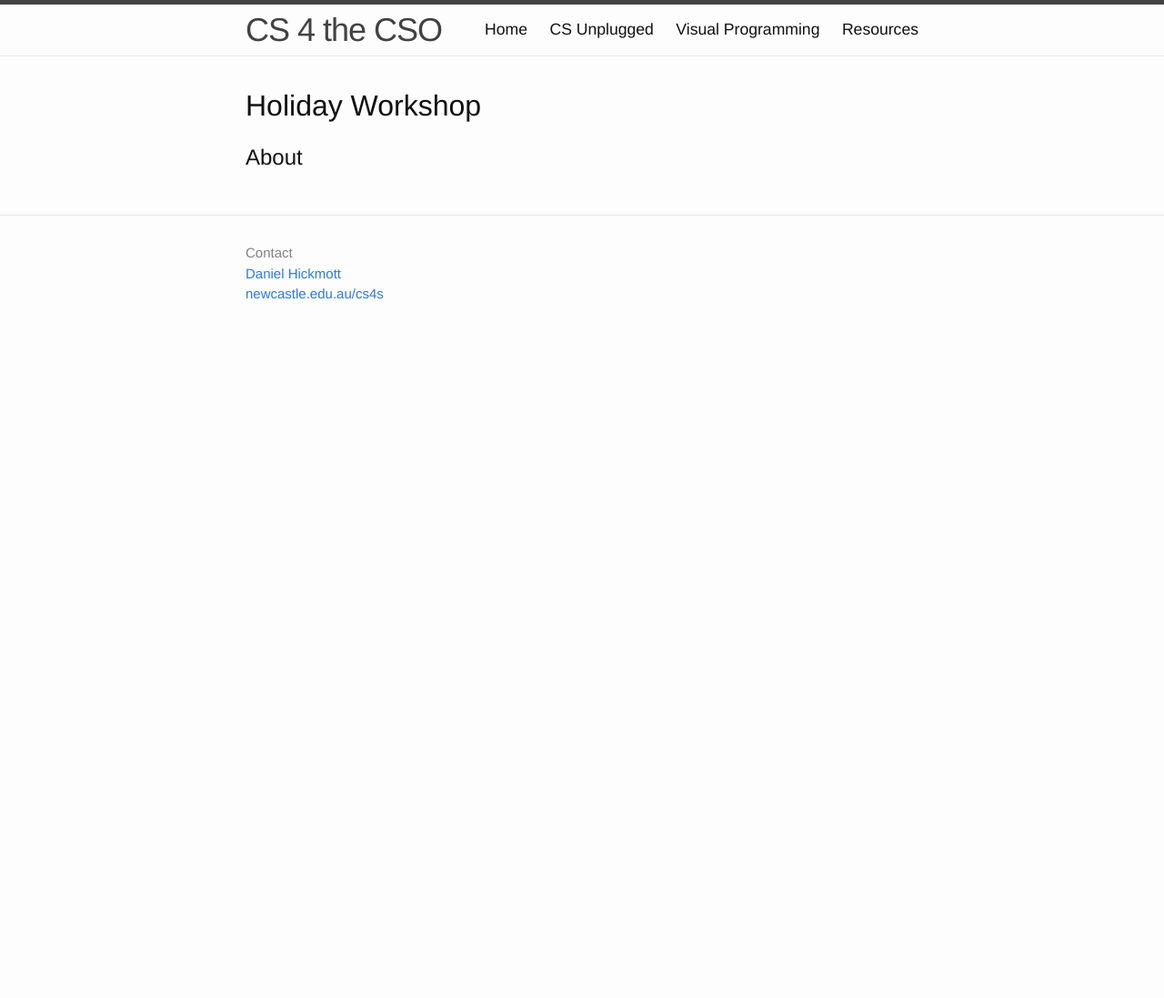
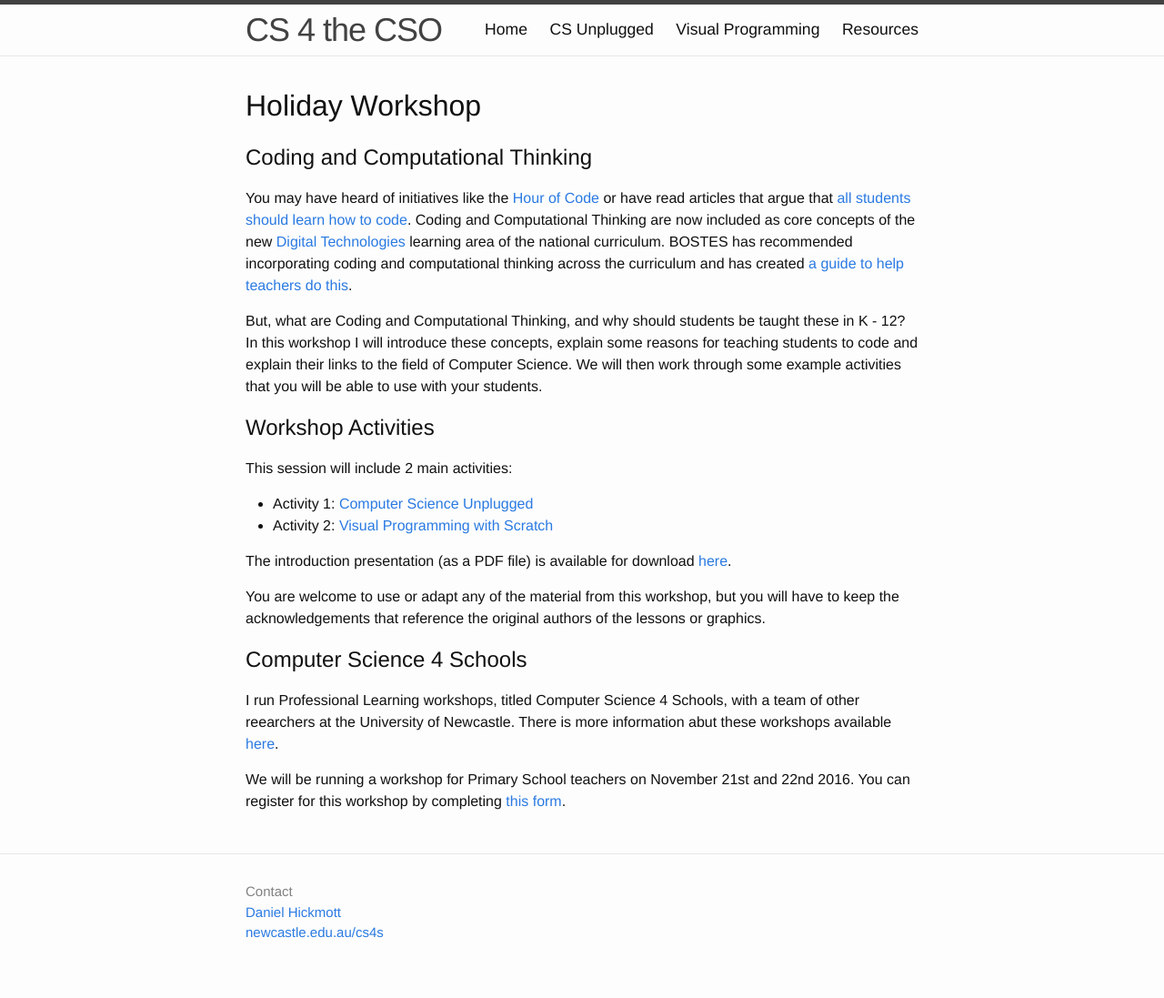
Before and after one commit to cs4s/cso-2016, a Jekyll site: the page built from index.md, in a window 1280 px wide. Shown: the whole page at 91% size. Built offline with Jekyll 4.4.1, drawn with Linux system fonts in a browser that asks for light colours; before the commit the page ends 900 px from its top, so only the background shows below that.

Commit message:
Adds introduction presentation and updates content on home page

```diff
--- a/index.md
+++ b/index.md
@@ -4,4 +4,29 @@ layout: default
 
 # Holiday Workshop
 
-## About
+## Coding and Computational Thinking
+
+You may have heard of initiatives like the [Hour of Code](https://code.org/learn){:target="_blank"} or have read articles that argue that [all students should learn how to code](https://theconversation.com/an-education-for-the-21st-century-means-teaching-coding-in-schools-42046){:target="_blank"}.
+Coding and Computational Thinking are now included as core concepts of the new [Digital Technologies](http://www.australiancurriculum.edu.au/technologies/digital-technologies/curriculum/f-10?layout=1) learning area of the national curriculum.
+BOSTES has recommended incorporating coding and computational thinking across the curriculum and has created [a guide to help teachers do this](http://k6.boardofstudies.nsw.edu.au/wps/portal/go/science-and-technology/statement-on-coding){:target="_blank"}.
+
+But, what are Coding and Computational Thinking, and why should students be taught these in K - 12? In this workshop I will introduce these concepts, explain some reasons for teaching students to code and explain their links to the field of Computer Science. We will then work through some example activities that you will be able to use with your students.
+
+## Workshop Activities
+
+This session will include 2 main activities:
+
+- Activity 1: [Computer Science Unplugged](cs_unplugged)
+- Activity 2: [Visual Programming with Scratch](programming_scratch)
+
+The introduction presentation (as a PDF file) is available for download [here](introduction.pdf){:target="_blank"}.
+
+You are welcome to use or adapt any of the material from this workshop, but you will have to keep the acknowledgements that reference the original authors of the lessons or graphics.
+
+## Computer Science 4 Schools
+
+I run Professional Learning workshops, titled Computer Science 4 Schools, with a team of other reearchers at the University of Newcastle.
+There is more information abut these workshops available [here](https://newcastle.edu.au/cs4s){:target="_blank"}.
+
+We will be running a workshop for Primary School teachers on November 21st and 22nd 2016.
+You can register for this workshop by completing [this form](https://goo.gl/forms/byE9QBXJHYdf6BZk2){:target="_blank"}.
```
Also changed, not shown: 1 other file.
